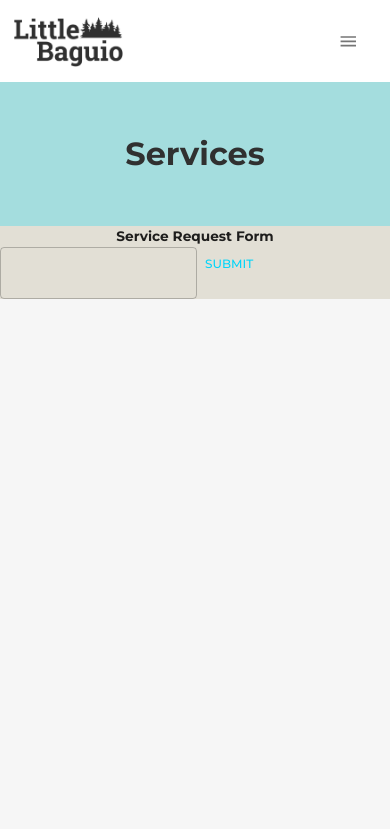
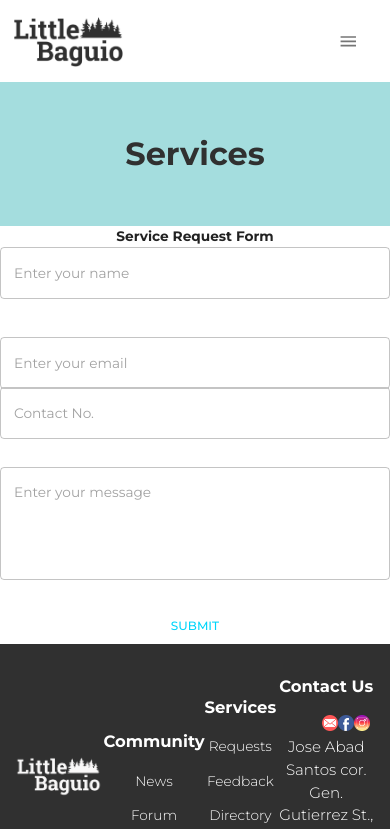
Before and after one commit to IzakVillanueva/Little-Baguio-MERN-Website, a React (Create React App) app in the folder client/: page /services in a window 390 px wide. Shown: the top 829 px of the page. Built offline with nearby package versions, Linux system fonts and the light colour scheme.

Commit message:
Service Request Form Responsive
Added the boxes by section and different input fields with placeholders

```diff
--- a/client/src/scenes/homePage/home.css
+++ b/client/src/scenes/homePage/home.css
@@ -1,4 +1,6 @@
 @import url('https://fonts.googleapis.com/css2?family=Montserrat:wght@100..900&display=swap');
+@import url('https://fonts.googleapis.com/css2?family=Lexend:wght@100..900&family=Roboto+Slab:wght@100..900&display=swap');
+
 
 .hero{
     background-image: url("../../../public/assets/heroimage.png");
@@ -62,7 +64,7 @@
 
 .about .text-wrapper {
     color: #2f2f2f;
-    font-family: "Roboto Slab-Bold", Helvetica;
+    font-family: "Roboto Slab";
     font-size: 3em;
     font-weight: 700;
     letter-spacing: 0;
@@ -382,11 +384,11 @@
   top: 157px;
   width: 677px;
 }
-
+/* Start of the Service-Request */
 .service-request {
   background-color: #ffffff;
   height: 846px;
-  width: 1681px;
+  width: auto;
 }
 
 .service-request .overlap {
--- a/client/src/scenes/homePage/index.jsx
+++ b/client/src/scenes/homePage/index.jsx
@@ -33,7 +33,9 @@ const HomePage = () => {
             <section> {/* NEWS */}
               <News />
             </section>
+            <section>
 
+            </section>
             <section> {/* FOOTER */}
               <Footer />
             </section>
--- a/client/src/scenes/resourcePage/index.jsx
+++ b/client/src/scenes/resourcePage/index.jsx
@@ -3,6 +3,7 @@ import {InfoOutlined, PhoneOutlined} from '@mui/icons-material';
 import FlexBetween from "components/FlexBetween";
 import Navbar from "scenes/navbar";
 import { useState } from "react";
+import { Footer } from "scenes/homePage";
 
 const ResourcePage = () => {
     const isNonMobileScreens = useMediaQuery("(min-width:1000px)");
@@ -173,21 +174,31 @@ const ResourcePage = () => {
                         >
                             Feedback & Complaints
                     </Typography>
-                    <Box alignItems="center">
+                    <Box align="center" paddingTop={10}>
                         <TextField value={value}
                             onChange={(e)=>setValue(e.target.value)}
-                            backgroundColor="#fff"/>
-                            <TextField value={value}
+                            backgroundColor="#fff"
+                            placeholder="Services and Operations"
+                            style={{ width: '700px', height: '100px', fontSize: '16px' }}/>
+                    </Box>
+                    <Box align="center" paddingTop={5}>
+                        <TextField value={value}
                             onChange={(e)=>setValue(e.target.value)}
-                            backgroundColor="#fff"/>
-                        <Button type="submit" onClick={handleSubmit} m="auto">
+                            multiline
+                            rows={8}
+                            backgroundColor="#fff"
+                            placeholder="Enter your message"
+                            style={{ width: '700px', height: '100px', fontSize: '16px' }}/>
+                    </Box>
+                    <Box align="center" paddingTop={20}>
+                        <Button type="submit" onClick={handleSubmit} m="auto" style={{fontSize: '13px'}}>
                             Submit
                         </Button>
                     </Box>
                 </Box>
                 </Box>
             </Box>
-
+            <Footer/>
         </Box>
     );
 };
--- a/client/src/scenes/servicePage/index.jsx
+++ b/client/src/scenes/servicePage/index.jsx
@@ -1,15 +1,34 @@
 import { Box, Button, TextField, Typography, useMediaQuery } from "@mui/material";
 import Navbar from "scenes/navbar";
 import { useState } from "react";
+import { Footer } from "scenes/homePage";
 
 const ServicePage = () => {
     const isNonMobileScreens = useMediaQuery("(min-width:1000px)");
     const [value, setValue] = useState('');
+    const [Namevalue, setNameValue] = useState('');
+    const [Emailvalue, setEmailValue] = useState('');
+    const [Contactvalue, setContactValue] = useState('');
+    const [Messagevalue, setMessageValue] = useState('');
 
     const handleSubmit = (e) => {
         setValue('');
         e.preventDefault();
     }
+    const handleName = (e) => {
+        setNameValue(e.target.value);
+    };
+    const handleEmail = (e) => {
+        setEmailValue(e.target.value);
+    };
+    const handleContact = (e) => {
+        setContactValue(e.target.value);
+    };
+    const handleMessage = (e) => {
+        setMessageValue(e.target.value);
+    };
+
+
     return (
         <Box>
             <Navbar />
@@ -23,7 +42,7 @@ const ServicePage = () => {
                     Services
                 </Typography>
             </Box>
-            <Box backgroundColor={"#E2DFD5"} p={isNonMobileScreens ? "1.5em" : "0"}>
+            <Box backgroundColor={"#FFFF"} p={isNonMobileScreens ? "1.5em" : "0"}>
                 <Typography
                         fontFamily={"Montserrat"}
                         fontWeight={"700"}
@@ -33,15 +52,47 @@ const ServicePage = () => {
                     >
                         Service Request Form
                 </Typography>
-                <Box alignItems="center">
-                    <TextField value={value}
-                        onChange={(e)=>setValue(e.target.value)}
-                        backgroundColor="#fff"/>
-                    <Button type="submit" onClick={handleSubmit} m="auto">
-                        Submit
-                    </Button>
+            </Box>
+            <Box backgroundColor={"#FFFF"} p={isNonMobileScreens ? "1.5em" : "0"}>
+                <Box alignItems="center" flexDirection="coulumn">
+                    <Box align="center">
+                        <TextField value={Namevalue}
+                        onChange={handleName}
+                        backgroundColor="#fff"
+                        placeholder="Enter your name"
+                        style={{ width: isNonMobileScreens ? '700px' : '100%', height: '40px', fontSize: isNonMobileScreens ? '16px' : '14px' }}/>
+                    </Box>
+                    <Box align="center" paddingTop={5}>
+                        <TextField value={Emailvalue}
+                            onChange={handleEmail}
+                            backgroundColor="#fff"
+                            placeholder="Enter your email"
+                            style={{ width: isNonMobileScreens ? '345px' : '100%', height: '40px', fontSize: isNonMobileScreens ? '16px' : '14px', marginLeft: isNonMobileScreens ? '10px' : '0', marginTop: isNonMobileScreens ? '0' : '10px' }}
+                        />
+                        <TextField value={Contactvalue}
+                            onChange={handleContact}
+                            backgroundColor="#fff"
+                            placeholder="Contact No."
+                            style={{ width: isNonMobileScreens ? '345px' : '100%', height: '40px', fontSize: isNonMobileScreens ? '16px' : '14px', marginLeft: isNonMobileScreens ? '10px' : '0', marginTop: isNonMobileScreens ? '0' : '10px' }}
+                        />
+                    </Box>
+                    <Box align="center" paddingTop={5}>
+                        <TextField value={Messagevalue}
+                        onChange={handleMessage}
+                        backgroundColor="#fff"
+                        placeholder="Enter your message"
+                        multiline
+                        rows={4}
+                        style={{ width: isNonMobileScreens ? '700px' : '100%', height: '100px', fontSize: isNonMobileScreens ? '16px' : '14px' }}/>
+                    </Box>
+                    <Box align="center" paddingTop={5}>
+                        <Button type="submit" onClick={handleSubmit} m="auto" style={{ fontSize: isNonMobileScreens ? '13px' : '12px', padding: isNonMobileScreens ? '10px 20px' : '8px 16px' }}>
+                            Submit
+                        </Button>
+                    </Box>
                 </Box>
             </Box>
+            <Footer />
         </Box>
     );
 };
```
